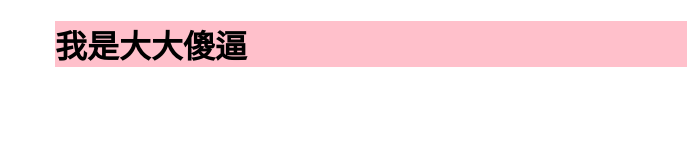
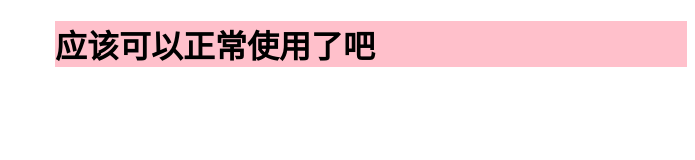
Before and after one commit to haifengyina2333/study_demo_Github, a plain HTML site: page index.html in a window 1280 px wide. Shown: the whole page, without its empty margins (585-1280 px from the left). Drawn offline with Linux system fonts and the light colour scheme.

Commit message:
版本2,改了文字捏

```diff
--- a/index.html
+++ b/index.html
@@ -9,6 +9,6 @@
 </head>
 <body>
 
-    <h1>我是大大傻逼</h1>
+    <h1>应该可以正常使用了吧</h1>
 </body>
 </html>
```
